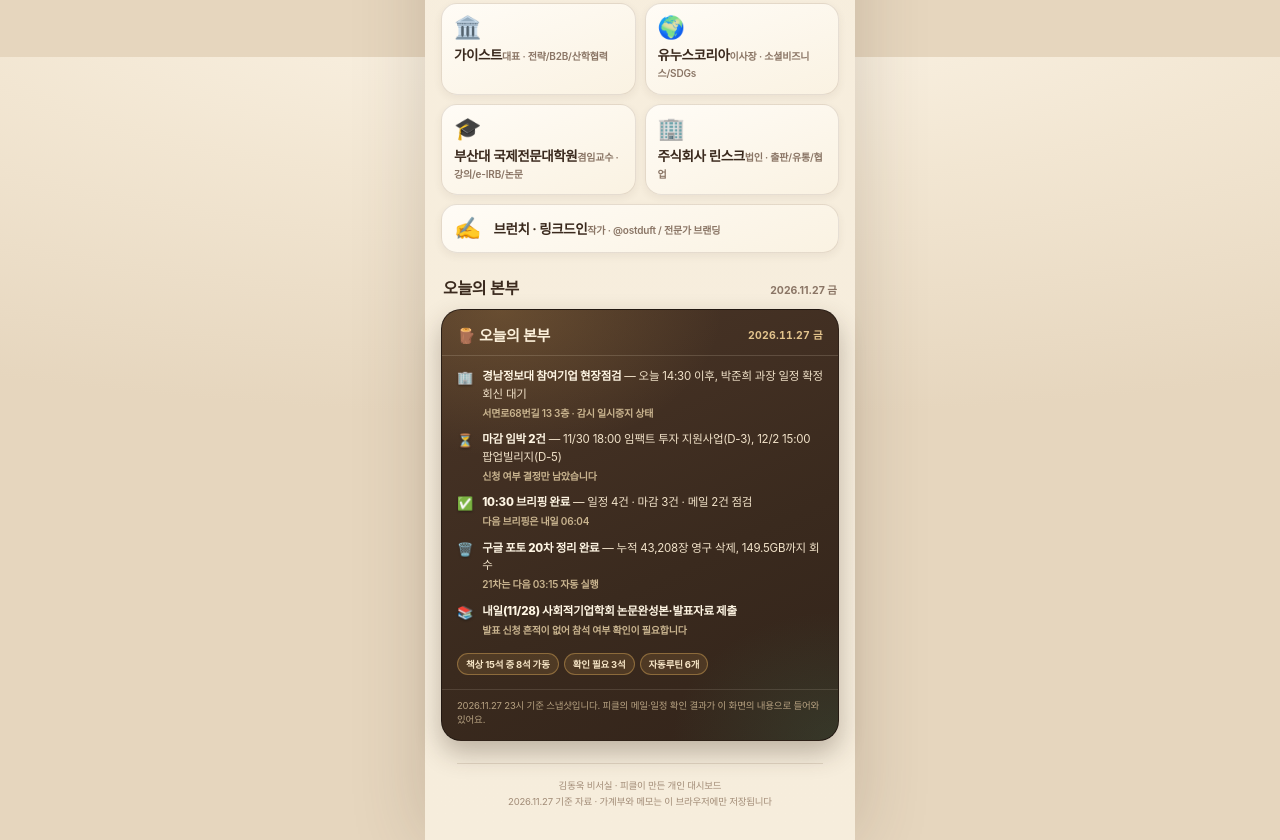
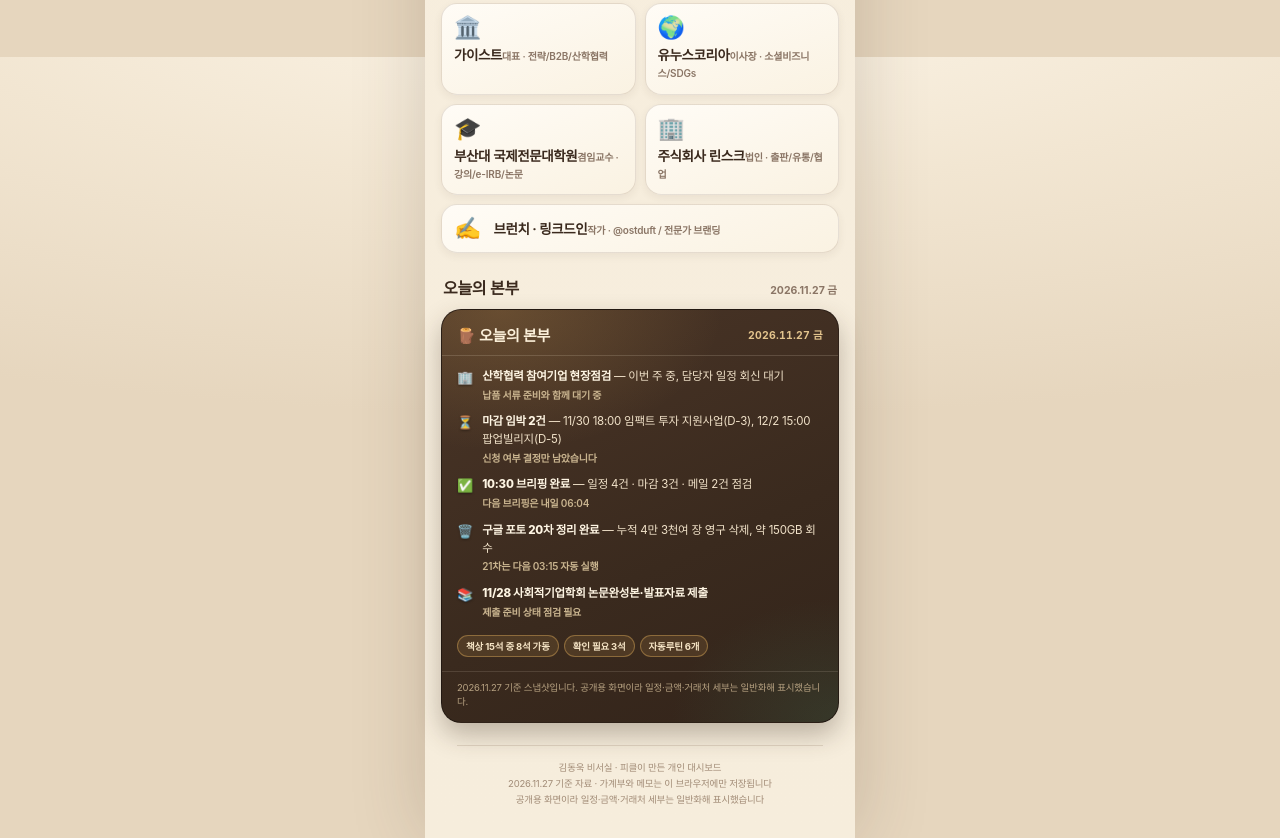
Before and after one commit to ostduft-netizen/kim-donguk-office, a plain HTML site: page index.html in a window 1280 px wide. Shown: the part 743-1583 px from the top of the page. Drawn offline with Linux system fonts and the light colour scheme.

Commit message:
공개용: 개인 일정·금액·거래처 세부 일반화

```diff
--- a/index.html
+++ b/index.html
@@ -488,18 +488,18 @@
           <div class="hq-date">2026.11.27 금</div>
         </div>
         <div class="hq-body">
-          <div class="hq-item"><span class="hq-ic">🏢</span><div class="hq-tx"><b>경남정보대 참여기업 현장점검</b> — 오늘 14:30 이후, 박준희 과장 일정 확정 회신 대기<span class="sub">서면로68번길 13 3층 · 감시 일시중지 상태</span></div></div>
+          <div class="hq-item"><span class="hq-ic">🏢</span><div class="hq-tx"><b>산학협력 참여기업 현장점검</b> — 이번 주 중, 담당자 일정 회신 대기<span class="sub">납품 서류 준비와 함께 대기 중</span></div></div>
           <div class="hq-item"><span class="hq-ic">⏳</span><div class="hq-tx"><b>마감 임박 2건</b> — 11/30 18:00 임팩트 투자 지원사업(D-3), 12/2 15:00 팝업빌리지(D-5)<span class="sub">신청 여부 결정만 남았습니다</span></div></div>
           <div class="hq-item"><span class="hq-ic">✅</span><div class="hq-tx"><b>10:30 브리핑 완료</b> — 일정 4건 · 마감 3건 · 메일 2건 점검<span class="sub">다음 브리핑은 내일 06:04</span></div></div>
-          <div class="hq-item"><span class="hq-ic">🗑️</span><div class="hq-tx"><b>구글 포토 20차 정리 완료</b> — 누적 43,208장 영구 삭제, 149.5GB까지 회수<span class="sub">21차는 다음 03:15 자동 실행</span></div></div>
-          <div class="hq-item"><span class="hq-ic">📚</span><div class="hq-tx"><b>내일(11/28) 사회적기업학회 논문완성본·발표자료 제출</b><span class="sub">발표 신청 흔적이 없어 참석 여부 확인이 필요합니다</span></div></div>
+          <div class="hq-item"><span class="hq-ic">🗑️</span><div class="hq-tx"><b>구글 포토 20차 정리 완료</b> — 누적 4만 3천여 장 영구 삭제, 약 150GB 회수<span class="sub">21차는 다음 03:15 자동 실행</span></div></div>
+          <div class="hq-item"><span class="hq-ic">📚</span><div class="hq-tx"><b>11/28 사회적기업학회 논문완성본·발표자료 제출</b><span class="sub">제출 준비 상태 점검 필요</span></div></div>
         </div>
         <div class="hq-tags">
           <span class="hq-tag">책상 15석 중 8석 가동</span>
           <span class="hq-tag">확인 필요 3석</span>
           <span class="hq-tag">자동루틴 6개</span>
         </div>
-        <div class="hq-foot">2026.11.27 23시 기준 스냅샷입니다. 피클의 메일·일정 확인 결과가 이 화면의 내용으로 들어와 있어요.</div>
+        <div class="hq-foot">2026.11.27 기준 스냅샷입니다. 공개용 화면이라 일정·금액·거래처 세부는 일반화해 표시했습니다.</div>
       </div>
     </section>
 
@@ -609,7 +609,7 @@
           </div>
           <div class="field full">
             <label for="exMemo">내용</label>
-            <input id="exMemo" placeholder="예: 경남정보대 납품 택배비">
+            <input id="exMemo" placeholder="예: 납품 택배비">
           </div>
           <div class="field">
             <label for="exAmt">금액 (원)</label>
@@ -643,7 +643,8 @@
 
     <footer>
       김동욱 비서실 · 피클이 만든 개인 대시보드<br>
-      2026.11.27 기준 자료 · 가계부와 메모는 이 브라우저에만 저장됩니다
+      2026.11.27 기준 자료 · 가계부와 메모는 이 브라우저에만 저장됩니다<br>
+      공개용 화면이라 일정·금액·거래처 세부는 일반화해 표시했습니다
     </footer>
   </main>
 </div>
@@ -683,15 +684,15 @@
      items:[
        "<b>11/30(월) 18:00</b> 임팩트 투자 연계 지원사업 마감 — 신청 여부 결정만 남음",
        "<b>12/2(수) 15:00</b> 사회연대경제 WEEK 팝업빌리지 모집 마감 — 선착순",
-       "정부24 맞춤혜택 신청 가능 6건 정리 (동백전·전기차 보조금·근로자 휴양콘도 등)"
+       "정부24 맞춤혜택 신청 가능 항목 정리 완료"
      ],
      next:"공고문 자격·제출서류 확인 후 신청서 초안 작성"},
-    {id:"academy", name:"산학협력", row:1, col:2, st:"alert", org:"가이스트 · 경남정보대 RISE",
+    {id:"academy", name:"산학협력", row:1, col:2, st:"alert", org:"가이스트 · 산학협력 RISE",
      sum:"참여기업 현장점검 · 납품 서류 대기", busy:true,
      items:[
-       "<b>11/27(금) 14:30 이후</b> 참여기업 현장점검 — 박준희 과장 일정 확정 회신 대기",
-       "시제품 2건 결재 완료: 8,805,000원(홍보용 웹·물품) / 8,800,000원(에세이북)",
-       "납품 시 세금계산서 2부(국비 1,305,000원 / 기업부담 7,500,000원) 분리 발행"
+       "참여기업 현장점검 일정 조율 중 — 산학협력단 담당자 회신 대기",
+       "시제품 2건 납품 준비 완료 (결재 완료)",
+       "납품 서류: 세금계산서 2부(국비·기업부담 분리), 거래명세서, 물품검수조서"
      ],
      next:"현장점검 일정 회신 확인 → 서류 체크리스트 확정"},
     {id:"brief", name:"10:30 브리핑 완료", row:1, col:3, st:"done", org:"비서실 · 브리핑 데스크",
@@ -707,32 +708,32 @@
      items:[
        "B2B 제안·견적서 파이프라인 관리",
        "산학협력 연계 납품처 커뮤니케이션",
-       "최근 6주 견적서 금액·연도 기재 오류 3건 — 발송 전 교차 확인 필요"
+       "견적서는 금액·연도 발송 전 교차 확인"
      ],
      next:"견적서 템플릿에 금액·연도 검산 항목 추가"},
     {id:"global", name:"글로벌", row:1, col:5, st:"wait", org:"유누스코리아 · 글로벌",
      sum:"평창군 청소년 캠프 2건 준비",
      items:[
        "<b>2027-01-15</b> 지역자원 교육캠프 (평창군)",
-       "<b>2027-01-21~22</b> 그린바이오 아카데미 1박 2일 — 서울대 이기원 교수팀 협업",
+       "<b>2027-01-21~22</b> 그린바이오 아카데미 1박 2일 — 대학 연구팀 협업",
        "강의안 제작 후 발송하기로 함, 12월 일정 변동 확인 예정"
      ],
-     next:"12월 초 평창군·서울대와 일정 재확인"},
+     next:"12월 초 평창군·연구팀과 일정 재확인"},
 
     {id:"tax", name:"회계·세무", row:2, col:1, st:"on", org:"가이스트 · 린스크",
      sum:"납품 세금계산서 2부 준비",
      items:[
        "시제품 납품 세금계산서 국비/기업부담 분리 2부 발행 준비",
        "거래명세서·물품검수조서(사진) 첨부",
-       "홈택스 2025년 귀속 근로·자녀장려금 — 안내대상 아님 확인(11/24)"
+       "세무 확인 항목 정리 완료 (11월)"
      ],
      next:"납품일 확정되면 세금계산서 즉시 발행"},
     {id:"irb", name:"논문·IRB", row:2, col:2, st:"alert", org:"부산대 · 연구",
      sum:"e-IRB 재제출 12/22 · 논문 2편 심사 대기",
      items:[
-       "<b>e-IRB 2026-3049-001</b> 수정요청(9/23) → 재제출 기한 <b>12/22</b>",
-       "JID 1484527 — 11/08 교정본 제출, Wiley proof 대기",
-       "JDS 264824137 — 10/04 재투고 후 심사 대기"
+       "<b>e-IRB 신규과제</b> 9월 수정요청 → 재제출 기한 <b>12/22</b>",
+       "국제학술지 A — 교정본 제출 후 proof 대기",
+       "국제학술지 B — 재투고 후 심사 대기"
      ],
      next:"e-IRB 답변서 초안 12월 첫 주까지"},
     {id:"pr", name:"홍보·링크드인", row:2, col:3, st:"on", org:"개인 브랜딩",
@@ -747,7 +748,7 @@
      sum:"기말 페이퍼 12/21 · 발표자료 수합 대기",
      items:[
        "2026-2학기 <b>NGOs and Global Civil Society</b> 겸임교수",
-       "기말 페이퍼 마감 <b>12/21 23:59</b> (제출처 개인 Gmail)",
+       "기말 페이퍼 마감 <b>12/21 23:59</b>",
        "수강생 NGO 발표자료 7~8건 수합 정리 대기"
      ],
      next:"발표자료 수합 방식 정하고 수강생 공지"},
@@ -755,7 +756,7 @@
      sum:"인터뷰·기고 요청 정리",
      items:[
        "인터뷰·기고 요청 접수 및 일정 조율",
-       "린스크웍스 [남지혜 대표님 인터뷰 제안] 메일 확인 필요",
+       "출판사 인터뷰 제안 메일 확인 필요",
        "브런치 연재·링크드인 교차 발행 연결"
      ],
      next:"인터뷰 제안 회신 여부 결정"},
@@ -764,8 +765,8 @@
      sum:"납품 서류 6종 · 기재 오류 재확인",
      items:[
        "납품 서류 6종: 세금계산서 2부·거래명세서·물품검수조서·사업자등록증·통장사본",
-       "최근 6주 제출 서류에서 금액·연도·계좌 기재 오류 3건 지적",
-       "사업장 주소는 자택 등록, 실제 사무실은 서면로68번길 13 3층"
+       "제출 서류는 금액·연도·계좌를 발송 전 교차 확인",
+       "사업장 주소·계좌 정보는 제출 직전 재확인"
      ],
      next:"서류 묶음 만들고 금액·계좌 마지막 검산"},
     {id:"brunch", name:"브런치", row:3, col:2, st:"on", org:"글쓰기",
@@ -807,12 +808,12 @@
 
   var BRANDS = [
     {id:"geist", emoji:"🏛️", name:"가이스트", role:"대표 · 전략/B2B/산학협력",
-     sub:"경남정보대 앵커(RISE) 산학공동기술개발 · 시제품 납품",
+     sub:"앵커(RISE) 산학공동기술개발 · 시제품 납품",
      items:[
-       "경남정보대 산학협력단 앵커(RISE)사업 산학공동기술개발과제 수행",
-       "시제품 2건 납품 대기 — 8,805,000원 / 8,800,000원 (결재 완료)",
-       "사무실: 부산 부산진구 서면로68번길 13 3층",
-       "참여기업 현장점검 11/27 14:30 이후"
+       "산학협력단 앵커(RISE)사업 산학공동기술개발과제 수행",
+       "시제품 2건 납품 준비 (결재 완료)",
+       "부산 소재 사무실 운영",
+       "참여기업 현장점검 일정 조율 중"
      ],
      next:"현장점검 회신 → 납품 서류 제출"},
     {id:"yunus", emoji:"🌍", name:"유누스코리아", role:"이사장 · 소셜비즈니스/SDGs",
@@ -820,7 +821,7 @@
      items:[
        "2027-01-15 지역자원 교육캠프 (평창군)",
        "2027-01-21~22 그린바이오 아카데미 1박 2일",
-       "서울대 이기원 교수팀과 공동 진행",
+       "대학 연구팀과 공동 진행",
        "강의안은 김동욱 님이 직접 제작해 발송"
      ],
      next:"12월 일정 변동 확인 후 강의안 확정"},
@@ -828,20 +829,20 @@
      sub:"NGOs and Global Civil Society · 기말 페이퍼 12/21",
      items:[
        "2026-2학기 NGOs and Global Civil Society 강의",
-       "기말 페이퍼 마감 2026-12-21 23:59 (개인 Gmail 제출)",
-       "e-IRB 2026-3049-001 재제출 기한 12/22",
-       "논문 2편 심사·교정 대기 (JID·JDS)"
+       "기말 페이퍼 마감 2026-12-21 23:59",
+       "e-IRB 신규과제 재제출 기한 12/22",
+       "논문 2편 심사·교정 대기 (국제학술지)"
      ],
      next:"수강생 발표자료 수합 정리"},
     {id:"linsk", emoji:"🏢", name:"주식회사 린스크", role:"법인 · 출판/유통/협업",
      sub:"린스크북스 출판 · 전자계약 · 사명 변경 확인",
      items:[
        "출판(린스크북스)·유통·협업 채널 운영",
-       "네이버웍스(info@linsk.co.kr) 유료 사용 중 (2028-10-24 만료)",
-       "국세청 사명 변경 통보(11/23) 확인 필요",
+       "그룹웨어·클라우드 유료 사용 중",
+       "법인 등록·사명 관련 안내 확인 필요",
        "대표·역할 관계는 확인 전까지 열려 있음"
      ],
-     next:"사명 변경 통보 본문 확인"},
+     next:"법인 등록·사명 안내 확인"},
     {id:"writing", emoji:"✍️", name:"브런치 · 링크드인", role:"작가 · @ostduft / 전문가 브랜딩",
      sub:"글쓰기와 전문가 브랜딩 채널",
      items:[
@@ -854,32 +855,32 @@
   ];
 
   var SCHEDULE = [
-    {d:"2026-11-28", t:"사회적기업학회 추계학술대회 논문완성본·발표자료 제출", p:"대전 한밭대 발표 자료 마감 · 참석·발표 신청 흔적 없음", tags:["학회","확인 필요"]},
+    {d:"2026-11-28", t:"사회적기업학회 추계학술대회 논문완성본·발표자료 제출", p:"대전 · 발표자료 제출 마감", tags:["학회","확인 필요"]},
     {d:"2026-11-29", t:"사회적기업학회 2차 참가신청 마감", p:"참가 여부 결정 필요", tags:["학회"]},
-    {d:"2026-11-30", t:"부산 사회적경제 임팩트 투자 연계 지원사업 마감", p:"18:00 · 부산 소재 사회적경제기업 30개사 · 제출 ununi@cunaest.kr", tags:["마감","정부사업"]},
+    {d:"2026-11-30", t:"부산 사회적경제 임팩트 투자 연계 지원사업 마감", p:"18:00 · 부산 소재 사회적경제기업 대상", tags:["마감","정부사업"]},
     {d:"2026-12-02", t:"사회연대경제 WEEK 팝업빌리지 참여기업 모집 마감", p:"15:00 · 부산광역시 사회적경제지원센터 · 선착순", tags:["마감"]},
-    {d:"2026-12-04", t:"사회적기업학회 추계학술대회 (전야제)", p:"12/4 전야제 · 12/5 본행사 @ 대전 한밭대", tags:["학회"]},
+    {d:"2026-12-04", t:"사회적기업학회 추계학술대회 (전야제)", p:"12/4 전야제 · 12/5 본행사", tags:["학회"]},
     {d:"2026-12-08", t:"임팩트 투자 지원사업 지원기간 종료", p:"선정 시 · 데모데이·1:1 투자상담 포함", tags:["정부사업"]},
-    {d:"2026-12-11", t:"한국무역통상학회 동계학술대회", p:"12/11~12 부경대 · 토론자 신청 여부 미확인", tags:["학회","확인 필요"]},
-    {d:"2026-12-16", t:"아시아나 마일리지사용몰 종료 · 생일", p:"23:00 마일리지 사용몰 종료 · 12/16은 동욱 님 생일", tags:["마일리지","개인"]},
+    {d:"2026-12-11", t:"한국무역통상학회 동계학술대회", p:"12/11~12 부산 · 토론자 신청 여부 미확인", tags:["학회","확인 필요"]},
+    {d:"2026-12-16", t:"아시아나 마일리지사용몰 종료", p:"23:00 마일리지 사용몰 종료 · 전환 전 사용", tags:["마일리지"]},
     {d:"2026-12-17", t:"대한항공 스카이패스로 마일리지 통합", p:"아시아나 마일리지 1 : 0.82 비율 전환", tags:["마일리지"]},
-    {d:"2026-12-21", t:"부산대 기말 페이퍼 마감", p:"23:59 · 제출처 개인 Gmail", tags:["강의"]},
-    {d:"2026-12-22", t:"e-IRB 2026-3049-001 재제출 기한", p:"수정요청(9/23) 기준 90일 · 미제출 시 재심의", tags:["연구","마감"]},
+    {d:"2026-12-21", t:"부산대 기말 페이퍼 마감", p:"23:59 · 학기 말 과제 제출", tags:["강의"]},
+    {d:"2026-12-22", t:"e-IRB 신규과제 재제출 기한", p:"9월 수정요청 기준 90일 · 미제출 시 재심의", tags:["연구","마감"]},
     {d:"2027-01-15", t:"평창군 지역자원 교육캠프", p:"유누스코리아 · 평창군", tags:["캠프"]},
-    {d:"2027-01-21", t:"그린바이오 아카데미 (1박 2일)", p:"1/21~22 · 서울대 이기원 교수팀 협업", tags:["캠프"]}
+    {d:"2027-01-21", t:"그린바이오 아카데미 (1박 2일)", p:"1/21~22 · 대학 연구팀 협업", tags:["캠프"]}
   ];
 
   var MEETINGS = [
-    {emoji:"🏛️", name:"가이스트 회의실", role:"대표 · 산학협력/납품", items:["현장점검 일정 확정 회신 대기 (11/27 14:30 이후)","시제품 2건 납품 서류 6종 준비","견적서 금액·연도 오류 3건 재발 방지"], memo:"납품 서류는 세금계산서 2부 분리 발행이 핵심입니다."},
-    {emoji:"🌍", name:"유누스코리아 회의실", role:"이사장 · 캠프/SDGs", items:["2027-01-15 지역자원 교육캠프","2027-01-21~22 그린바이오 아카데미","강의안 제작 후 평창군·서울대와 공유"], memo:"12월에 일정 변동 여부를 다시 확인하기로 했습니다."},
+    {emoji:"🏛️", name:"가이스트 회의실", role:"대표 · 산학협력/납품", items:["참여기업 현장점검 일정 회신 대기","시제품 2건 납품 서류 6종 준비","견적서 금액·연도 검산 절차 정리"], memo:"납품 서류는 세금계산서 2부 분리 발행이 핵심입니다."},
+    {emoji:"🌍", name:"유누스코리아 회의실", role:"이사장 · 캠프/SDGs", items:["2027-01-15 지역자원 교육캠프","2027-01-21~22 그린바이오 아카데미","강의안 제작 후 평창군·연구팀과 공유"], memo:"12월에 일정 변동 여부를 다시 확인하기로 했습니다."},
     {emoji:"🎓", name:"부산대 연구실", role:"겸임교수 · 강의/연구", items:["기말 페이퍼 12/21 23:59","수강생 NGO 발표자료 7~8건 수합","e-IRB 재제출 12/22 · 논문 2편 심사 대기"], memo:"발표자료 수합 방식을 정해 수강생에게 공지해야 합니다."},
-    {emoji:"🏢", name:"린스크 회의실", role:"법인 · 출판/협업", items:["린스크북스 출판·유통 진행","전자계약·마감 임박 메일 확인","국세청 사명 변경 통보(11/23) 본문 확인"], memo:"대표·역할 관계는 확인 전까지 단정하지 않습니다."},
+    {emoji:"🏢", name:"린스크 회의실", role:"법인 · 출판/협업", items:["린스크북스 출판·유통 진행","전자계약·마감 임박 메일 확인","법인 등록·사명 관련 안내 확인"], memo:"대표·역할 관계는 확인 전까지 단정하지 않습니다."},
     {emoji:"✍️", name:"미디어 스튜디오", role:"브런치·링크드인", items:["브런치 글감 보관함 정리","링크드인 주간 브리핑 (월 09:00)","네이버 인물정보 심사 결과 대기"], memo:"글 1편 → 링크드인 요약 → 인물정보 링크 순서로 연결."}
   ];
 
   var WORKS = [
     {emoji:"🗑️", name:"구글 포토 정리", pct:99, tone:"green",
-     lines:["누적 <b>43,208장</b> 영구 삭제 (20차 완료)","Google 포토 <b>149.5GB</b> · 전체 152GB / 400GB","다음 21차는 03:15 자동 실행"],
+     lines:["누적 <b>4만 3천여 장</b> 영구 삭제 (20차 완료)","Google 포토 <b>약 150GB</b> 회수","다음 21차는 03:15 자동 실행"],
      tags:["자동","매일 03:15"]},
     {emoji:"🪪", name:"네이버 인물정보 심사", pct:60, tone:"amber",
      lines:["11/25 수정 신청 완료 (경력·논문·사이트)","영업일 3~5일 심사 → 이번 주 안 결과 예상","보완 요청 오면 바로 대응"],
@@ -888,16 +889,16 @@
      lines:["지난주 사회적경제·ODA·SDGs 이슈 정리","매주 월 09:00 자동 발행 준비","다음 회차: 12/1(월) 09:00"],
      tags:["자동","매주 월"]},
     {emoji:"📬", name:"메일 감시 2건", pct:50, tone:"red",
-     lines:["e-IRB 심의 메일 확인 (2시간 간격) — <b>일시중지</b>","경남정보대 현장점검 답변 확인 (1시간) — <b>일시중지</b>","필요하면 피클에게 재개를 말씀해 주세요"],
+     lines:["e-IRB 심의 메일 확인 (2시간 간격) — <b>일시중지</b>","산학협력 현장점검 답변 확인 (1시간) — <b>일시중지</b>","필요하면 피클에게 재개를 말씀해 주세요"],
      tags:["일시중지","재개 대기"]}
   ];
 
   var ROUTINES = [
-    {time:"03:15", when:"매일", emoji:"🗑️", name:"구글 포토 정리", desc:"가능한 만큼 사진을 계속 정리하고 회차 결과를 남깁니다. 20차까지 누적 43,208장.", paused:false},
+    {time:"03:15", when:"매일", emoji:"🗑️", name:"구글 포토 정리", desc:"가능한 만큼 사진을 계속 정리하고 회차 결과를 남깁니다. 20차까지 누적 4만 3천여 장.", paused:false},
     {time:"06:04", when:"매일", emoji:"☀️", name:"아침 브리핑", desc:"밤사이 메일·뉴스와 오늘 일정을 동욱 님 상황에 맞춰 정리해 전합니다.", paused:false},
     {time:"09:00", when:"매주 월", emoji:"📰", name:"주간 링크드인 브리핑", desc:"지난 7일 사회적경제·사회적기업·국제개발협력 이슈를 링크드인 글감으로 정리.", paused:false},
-    {time:"2시간", when:"간격", emoji:"📬", name:"e-IRB 심의 메일 확인", desc:"e-IRB 2026-3049-001 심의 결과·수정요청 메일이 오는지 확인합니다.", paused:true},
-    {time:"1시간", when:"간격", emoji:"📬", name:"경남정보대 현장점검 답변 확인", desc:"박준희 과장의 현장점검 일정 확정 회신을 기다립니다.", paused:true},
+    {time:"2시간", when:"간격", emoji:"📬", name:"e-IRB 심의 메일 확인", desc:"e-IRB 신규과제 심의 결과·수정요청 메일이 오는지 확인합니다.", paused:true},
+    {time:"1시간", when:"간격", emoji:"📬", name:"산학협력 현장점검 답변 확인", desc:"산학협력단 담당자의 현장점검 일정 회신을 기다립니다.", paused:true},
     {time:"주 1회", when:"검토", emoji:"🧭", name:"탐색 제안 검토", desc:"동욱 님께 올려 둔 탐색 탭 제안을 다시 살펴 정리합니다.", paused:false}
   ];
 
```
Also changed, not shown: 1 other file.
